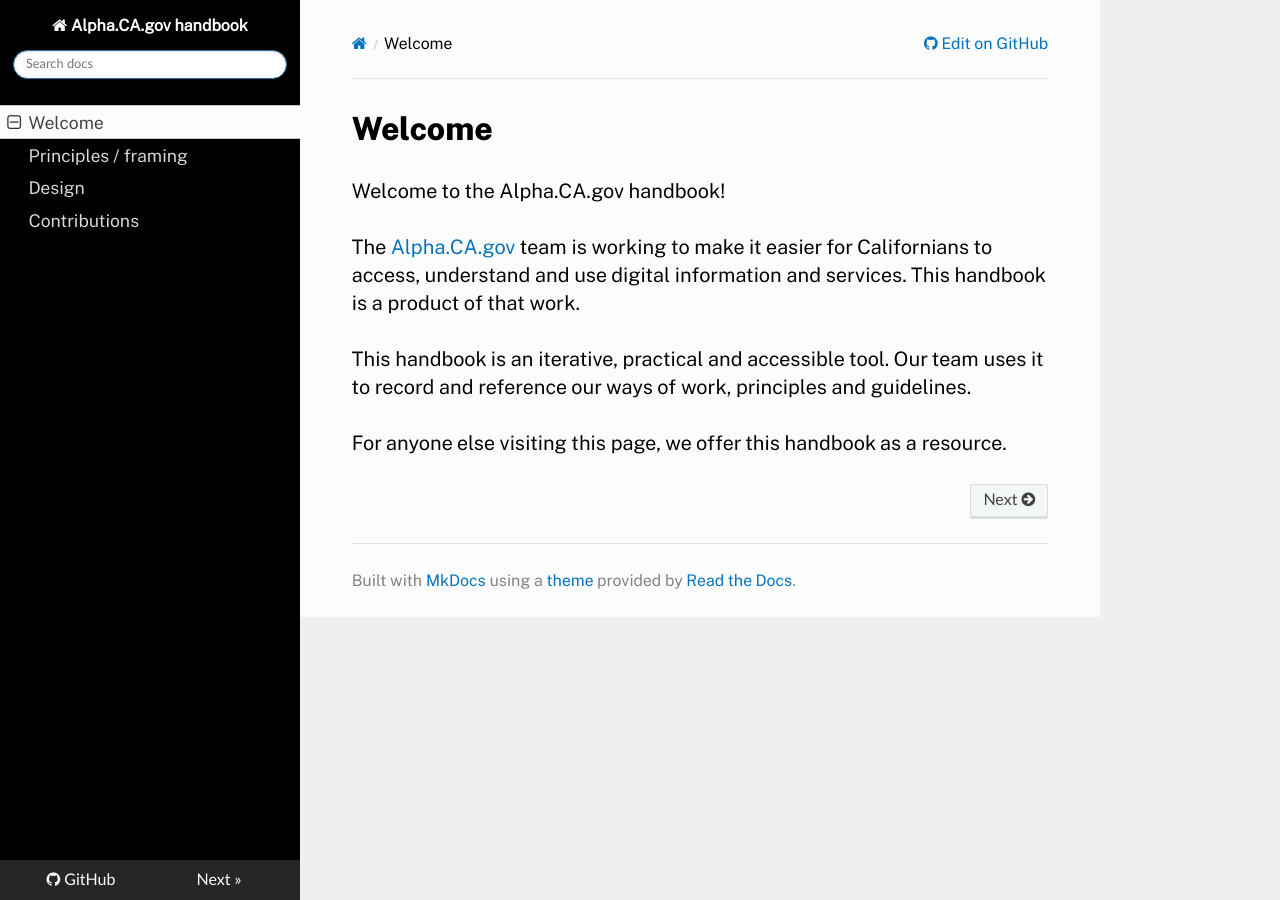
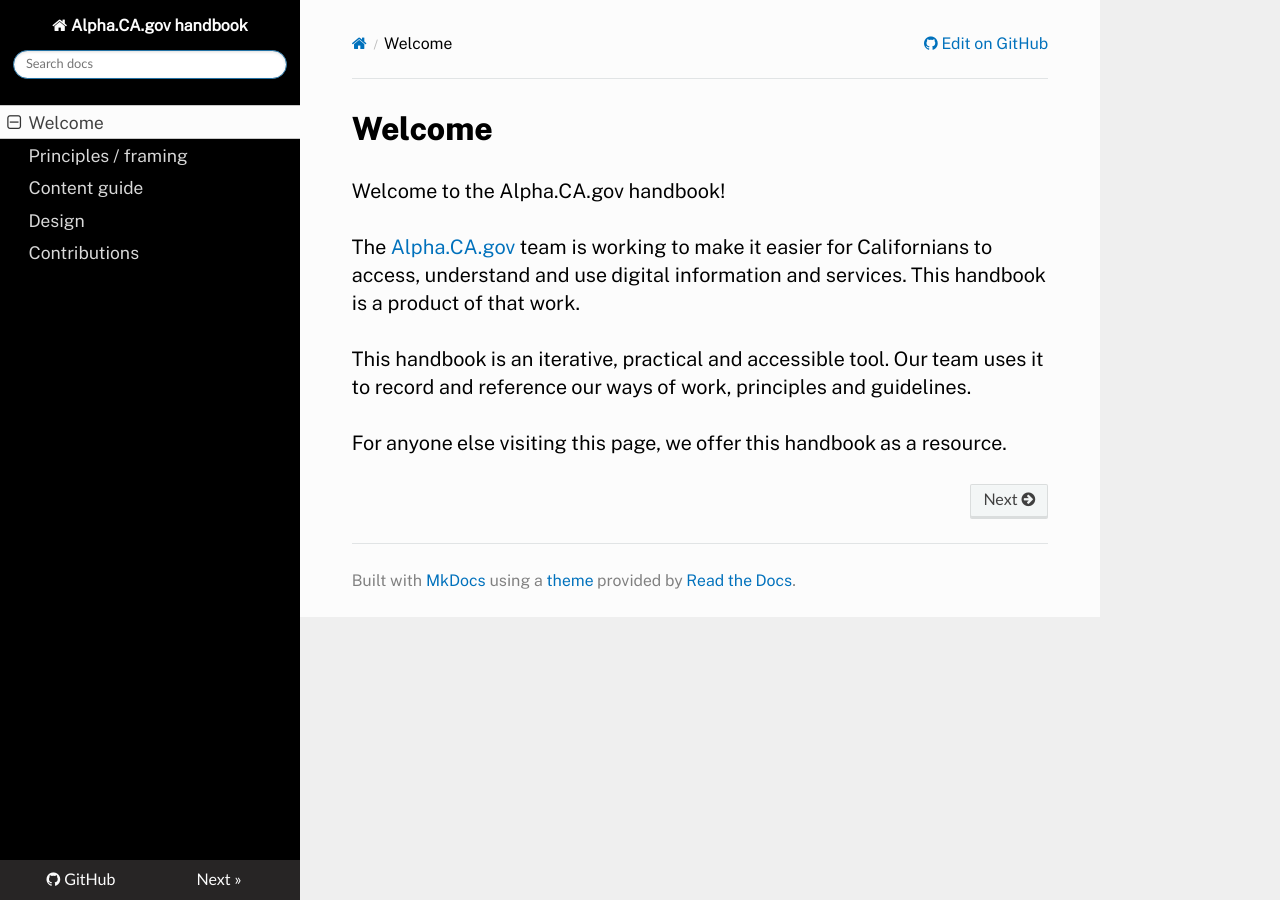
Before and after one commit to cagov/handbook-cadotgov, an MkDocs documentation site: the page built from docs/README.md, in a window 1280 px wide. Built offline with MkDocs 1.6.1, drawn with Linux system fonts in a browser that asks for light colours; nearby versions of some CDN libraries; old or Windows-style settings are respelled for this version of MkDocs.

Commit message:
Update navigation

```diff
--- a/mkdocs.yml
+++ b/mkdocs.yml
@@ -5,6 +5,7 @@
 pages:
     - Welcome: README.md
     - Principles / framing: principles.md
+    - Content guide: content.md
     - Design: design.md
     - Contributions: contributions.md
 
```
